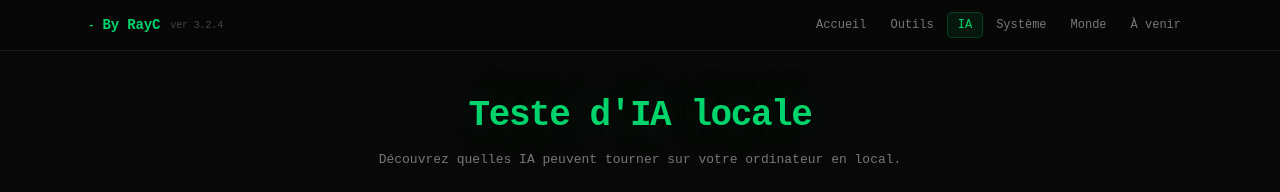
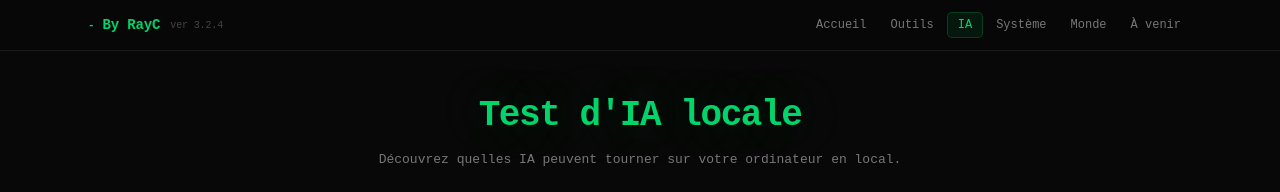
Before and after one commit to RayC-Dev/OpsBoard, a plain HTML site: page OpsBoard-code/index.html in a window 1280 px wide. Both pictures are taken after a click on the button "▶ Tester mes specs maintenant". Shown: the top 192 px of the page. Drawn offline with Linux system fonts and the light colour scheme.

Commit message:
Update index.html

```diff
--- a/OpsBoard-code/index.html
+++ b/OpsBoard-code/index.html
@@ -153,7 +153,7 @@
 <div id="page-ia" class="page">
   <div class="main-wrap">
     <div class="ia-hero">
-      <h1>Teste d'IA locale</h1>
+      <h1>Test d'IA locale</h1>
       <p>Découvrez quelles IA peuvent tourner sur votre ordinateur en local.</p>
     </div>
 
```
